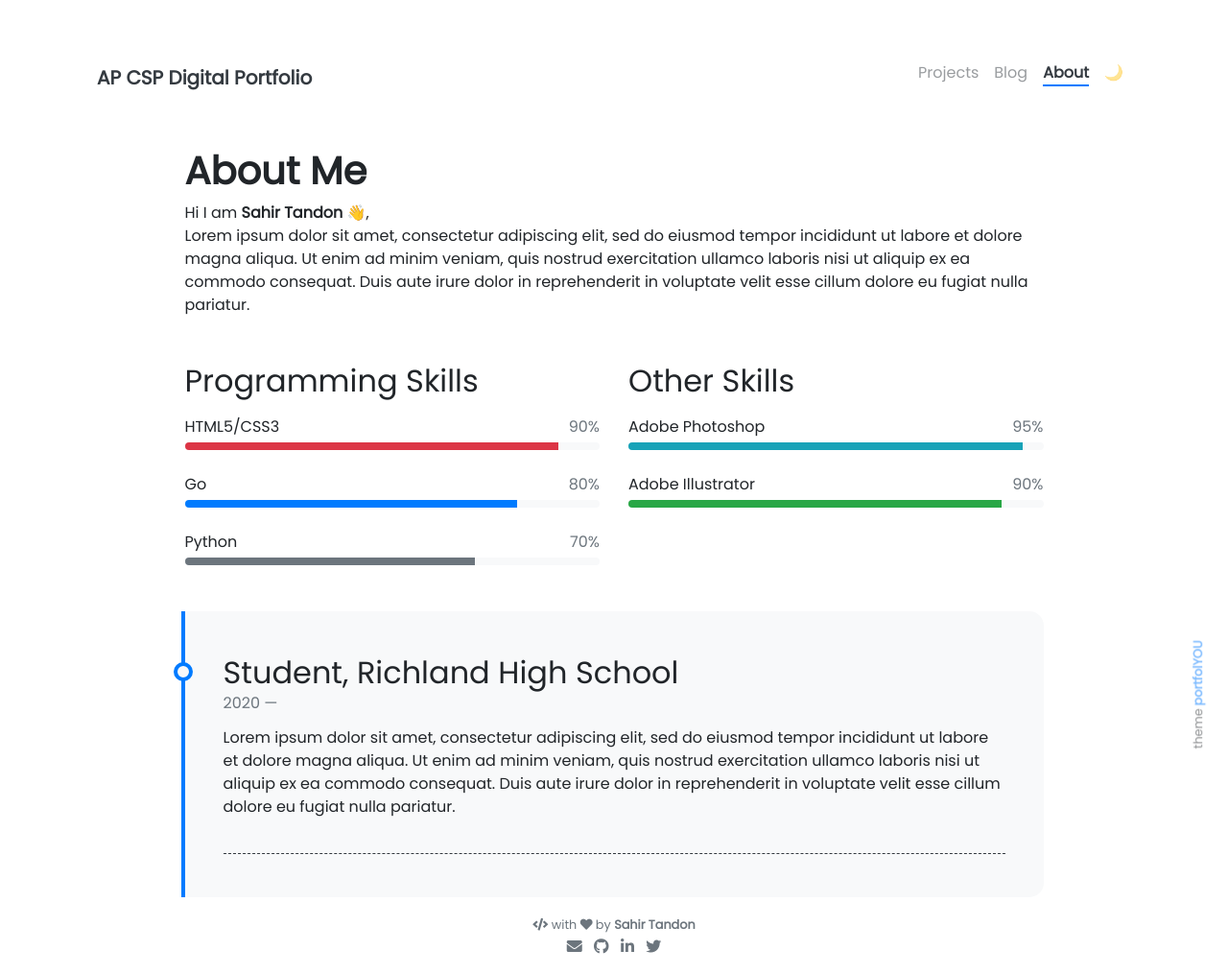
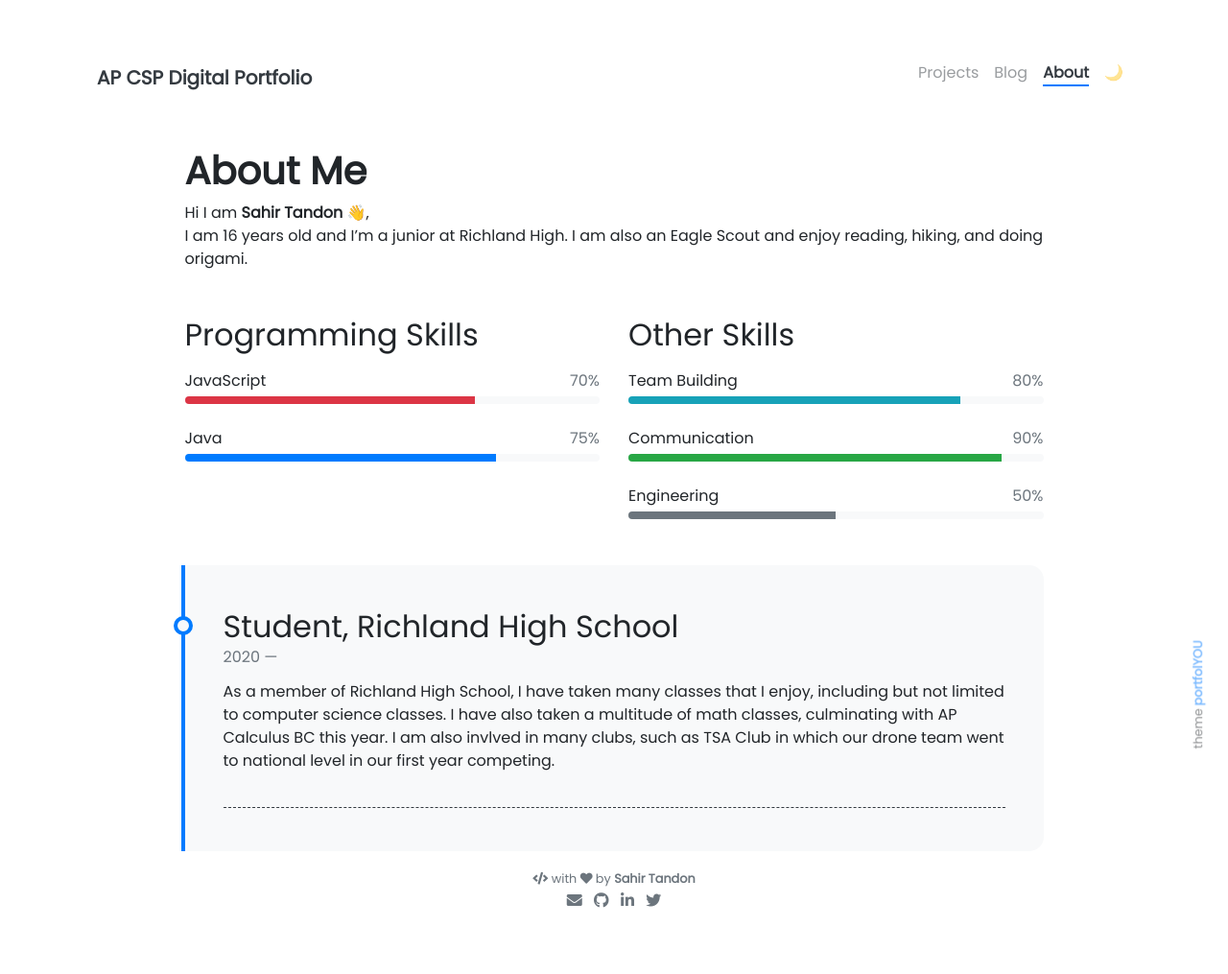
Before and after one commit to shirtandon/shirtandon.github.io, a Jekyll site: the page built from pages/about.md, in a window 1280 px wide. Shown: the whole page at 96% size. Built offline with Jekyll 4.4.1, drawn with Linux system fonts in a browser that asks for light colours; nearby versions of some CDN libraries; emoji names are drawn with the system emoji font; after the commit the page ends 967 px from its top, so only the background shows below that.

Commit message:
Configure About Page

```diff
--- a/_data/other-skills.yml
+++ b/_data/other-skills.yml
@@ -1,7 +1,10 @@
-- name: Adobe Photoshop
-  percentage: 95
+- name: Team Building
+  percentage: 80
   color: info
 
-- name: Adobe Illustrator
+- name: Communication
   percentage: 90
   color: success
+- name: Engineering
+  percentage: 50
+  color: secondary
--- a/_data/programming-skills.yml
+++ b/_data/programming-skills.yml
@@ -1,11 +1,7 @@
-- name: HTML5/CSS3
-  percentage: 90
+- name: JavaScript
+  percentage: 70
   color: danger
 
-- name: Go
-  percentage: 80
+- name: Java
+  percentage: 75
   color:
-
-- name: Python
-  percentage: 70
-  color: secondary
--- a/_data/timeline.yml
+++ b/_data/timeline.yml
@@ -1,7 +1,5 @@
 - title: Student, Richland High School
   from: 2020
-  description: Lorem ipsum dolor sit amet, consectetur adipiscing elit,
-               sed do eiusmod tempor incididunt ut labore et dolore magna aliqua.
-               Ut enim ad minim veniam, quis nostrud exercitation ullamco laboris
-               nisi ut aliquip ex ea commodo consequat. Duis aute irure dolor in
-               reprehenderit in voluptate velit esse cillum dolore eu fugiat nulla pariatur.
+  description: As a member of Richland High School, I have taken many classes that I enjoy, including but not limited to computer science classes.
+               I have also taken a multitude of math classes, culminating with AP Calculus BC this year. I am also invlved in many clubs, such as
+               TSA Club in which our drone team went to national level in our first year competing.
--- a/pages/about.md
+++ b/pages/about.md
@@ -8,7 +8,7 @@ weight: 3
 # **About Me**
 
 Hi I am **{{ site.author.name }}** :wave:,<br>
-Lorem ipsum dolor sit amet, consectetur adipiscing elit, sed do eiusmod tempor incididunt ut labore et dolore magna aliqua. Ut enim ad minim veniam, quis nostrud exercitation ullamco laboris nisi ut aliquip ex ea commodo consequat. Duis aute irure dolor in reprehenderit in voluptate velit esse cillum dolore eu fugiat nulla pariatur.
+I am 16 years old and I'm a junior at Richland High. I am also an Eagle Scout and enjoy reading, hiking, and doing origami.
 
 <div class="row">
 {% include about/skills.html title="Programming Skills" source=site.data.programming-skills %}
```
